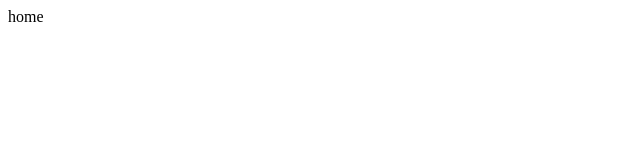
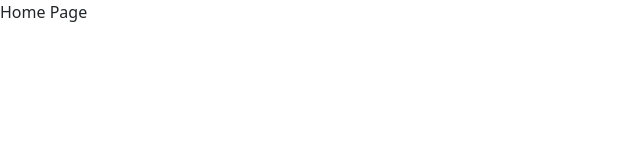
Before and after one commit to 94edwin89/E-COMMERCE-FRONT, a React (Create React App) app: page / in a window 1280 px wide. Shown: the top 160 px of the page, without its empty margins (0-640 px from the left). Built offline with nearby package versions, Linux system fonts and the light colour scheme.

Commit message:
Home Page Demo

```diff
--- a/public/index.html
+++ b/public/index.html
@@ -1,43 +1,27 @@
 <!DOCTYPE html>
 <html lang="en">
+
 <head>
   <meta charset="utf-8" />
   <link rel="icon" href="%PUBLIC_URL%/favicon.ico" />
   <meta name="viewport" content="width=device-width, initial-scale=1" />
   <meta name="theme-color" content="#000000" />
-    <meta
-      name="description"
-      content="Web site created using create-react-app"
-    />
+  <meta name="description" content="Web site created using create-react-app" />
   <link rel="apple-touch-icon" href="%PUBLIC_URL%/logo192.png" />
-    <!--
-      manifest.json provides metadata used when your web app is installed on a
-      user's mobile device or desktop. See https://developers.google.com/web/fundamentals/web-app-manifest/
-    -->
+
   <link rel="manifest" href="%PUBLIC_URL%/manifest.json" />
-    <!--
-      Notice the use of %PUBLIC_URL% in the tags above.
-      It will be replaced with the URL of the `public` folder during the build.
-      Only files inside the `public` folder can be referenced from the HTML.
 
-      Unlike "/favicon.ico" or "favicon.ico", "%PUBLIC_URL%/favicon.ico" will
-      work correctly both with client-side routing and a non-root public URL.
-      Learn how to configure a non-root public URL by running `npm run build`.
-    -->
+  <link href="https://cdn.jsdelivr.net/npm/bootstrap@5.3.3/dist/css/bootstrap.min.css" rel="stylesheet"
+    integrity="sha384-QWTKZyjpPEjISv5WaRU9OFeRpok6YctnYmDr5pNlyT2bRjXh0JMhjY6hW+ALEwIH" crossorigin="anonymous">
+
+
   <title>React App</title>
 </head>
+
 <body>
   <noscript>You need to enable JavaScript to run this app.</noscript>
   <div id="root"></div>
-    <!--
-      This HTML file is a template.
-      If you open it directly in the browser, you will see an empty page.
 
-      You can add webfonts, meta tags, or analytics to this file.
-      The build step will place the bundled scripts into the <body> tag.
+</body>
 
-      To begin the development, run `npm start` or `yarn start`.
-      To create a production bundle, use `npm run build` or `yarn build`.
-    -->
-  </body>
 </html>
--- a/src/core/Home.js
+++ b/src/core/Home.js
@@ -1,5 +1,5 @@
 import React from "react";
 
-const Home= ()=> <div>home</div>
+const Home= ()=> <div>Home Page</div>
 
 export default Home;
```
Lines whose indentation alone changed are shown as unchanged.
